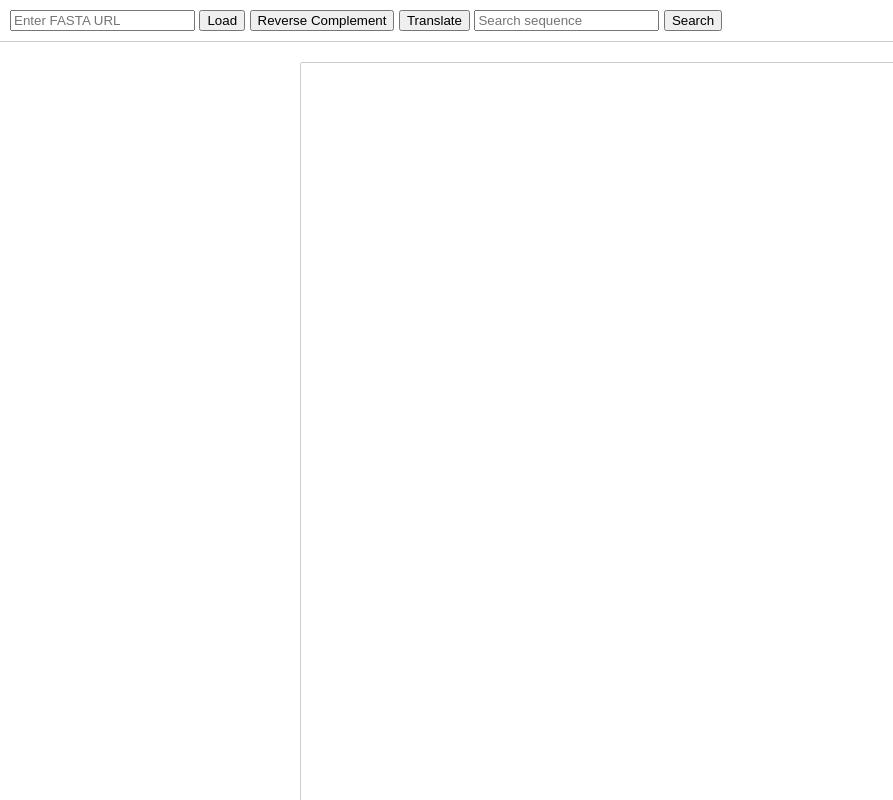
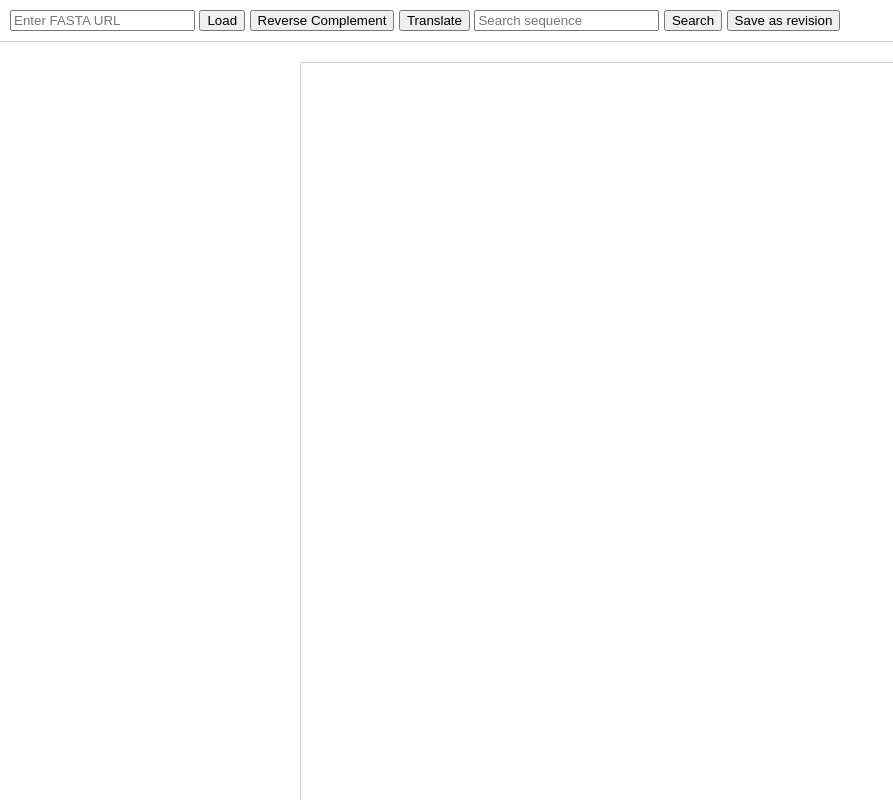
Before and after one commit to florianzwagemaker/seqedit-wasm, a website built with webpack: page www/index.html in a window 1280 px wide. Shown: the whole page, without its empty margins (0-893 px from the left). Built offline with nearby package versions, Linux system fonts and the light colour scheme.

Commit message:
add a placeholder button 'save-to-api' to the html just for demo purposes

```diff
--- a/www/index.html
+++ b/www/index.html
@@ -19,6 +19,7 @@
         </div>
         <input type="text" id="search-input" placeholder="Search sequence">
         <button id="search-button">Search</button>
+        <button id="save-to-api">Save as revision</button>
       </div>
       <div class="content">
         <div class="editor-grid">
```
